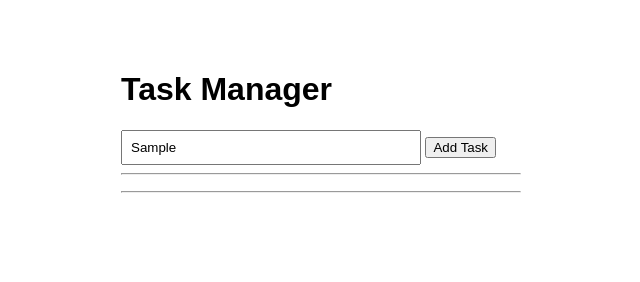
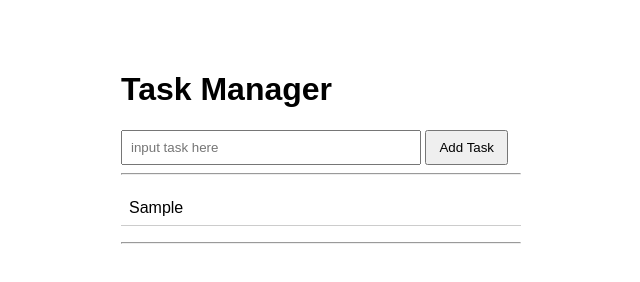
Before and after one commit to rashmyshiraj/Task-manager, a plain HTML site: page index.html in a window 1280 px wide. Both pictures are taken after typing "Sample" into the empty fields and a click on the button "Add Task". Shown: the whole page, without its empty margins (319-959 px from the left). Drawn offline with Linux system fonts and the light colour scheme.

Commit message:
added functionality to the task manager

```diff
--- a/index.html
+++ b/index.html
@@ -13,9 +13,9 @@
         <div class="container">
             <h1>Task Manager</h1>
             <input type="text" id="task-input" placeholder="input task here">
-            <button id="task_input-button">Add Task</button>
+            <button id="task-input-button">Add Task</button>
             <hr>
-            <ul>
+            <ul id = "task-list">
 
             </ul>
             <hr>
--- a/script.js
+++ b/script.js
@@ -1 +1,23 @@
-console.log("Task manager app is loaded.")
+const taskInput = document.getElementById("task-input")
+const addTaskBtn = document.getElementById("task-input-button")
+const taskList = document.getElementById("task-list")
+
+function addTask(){
+    const taskText = taskInput.value.trim();
+
+    if(taskText == ""){
+        alert("Please enter a task");
+        return;
+    }
+
+
+
+const li =document.createElement("li");
+li.textContent=taskText
+
+taskList.appendChild(li);
+
+taskInput.value = "";
+}
+
+addTaskBtn.addEventListener("click", addTask)
```
